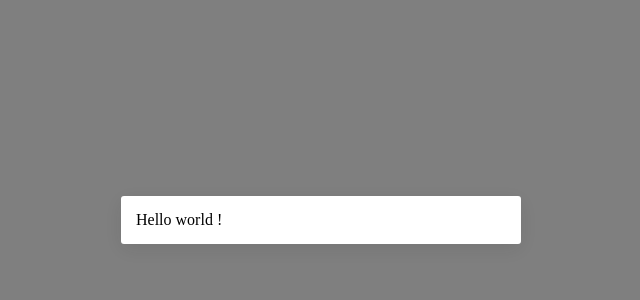
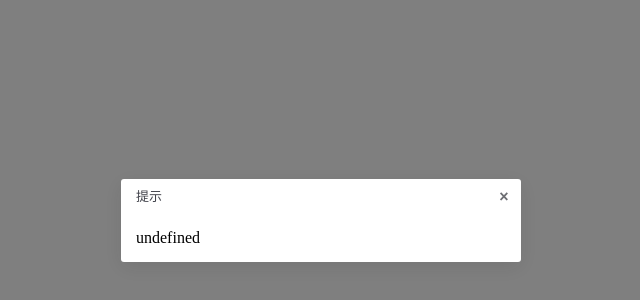
Before and after one commit to mengdu/js-dialog, a website with bundled scripts: page docs/index.html in a window 1280 px wide. Shown: the part 180-480 px from the top of the page, without its empty margins (319-959 px from the left). Built offline with nearby package versions, Linux system fonts and the light colour scheme.

Commit message:
feat: 实现 show/hide 过渡动画

```diff
--- a/src/dialog.js
+++ b/src/dialog.js
@@ -10,8 +10,15 @@ function createElement (tag, attrs = {}) {
   return el
 }
 
+function on (el, event, handle) {
+  el.addEventListener(event, handle, false)
+}
+
 export default class Dialog {
   constructor (options) {
+    const that = this
+    this.options = options = options || {}
+
     this.dom = {
       warpper: createElement('DIV', {
         className: 'js-dialog-wrapper'
@@ -22,34 +29,61 @@ export default class Dialog {
       dialog: createElement('DIV', {
         className: 'js-dialog'
       }),
+      header: createElement('DIV', {
+        className: 'js-dialog-header'
+      }),
       content: createElement('DIV', {
         className: 'js-dialog-content'
       })
     }
-    const that = this
-    this.visibile = true
 
+    this.visibile = false
+
+    this.dom.dialog.appendChild(this.dom.header)
     this.dom.dialog.appendChild(this.dom.content)
     this.dom.warpper.appendChild(this.dom.mask)
     this.dom.warpper.appendChild(this.dom.dialog)
 
-    this.dom.dialog.addEventListener('animationend', function () {
-      console.log(arguments, that.visibile)
+    this.dom.header.innerHTML = '<span>' + (options.title || '提示') + '</span><button class="js-dialog--close"><span>×</span></button>'
+    on(this.dom.dialog, 'animationend', function () {
+      console.log('animationend', that.visibile)
       if (!that.visibile) {
         that.dom.warpper.style.display = 'none'
+
+        setTimeout(function () {
+          that.dom.mask.classList.remove('js-dialog-mask-leave')
+          that.dom.dialog.classList.remove('js-dialog-enter')
+          that.dom.dialog.classList.remove('js-dialog-leave')
+        })
       }
-    }, false)
+    })
+
+    on(this.dom.mask, 'click', function () {
+      that.hide()
+    })
+
+    this.updateContent(options.content)
+    this.dom.warpper.style.display = 'none'
+    document.body.appendChild(this.dom.warpper)
   }
 
-  show (content) {
-    this.dom.content.innerHTML = content
+  show () {
+    this.dom.dialog.classList.add('js-dialog-enter')
+    this.dom.warpper.style.display = ''
     this.visibile = true
-    this.dom.warpper.style.display = ''
-    document.body.appendChild(this.dom.warpper)
   }
 
   hide () {
     this.visibile = false
     this.dom.dialog.classList.add('js-dialog-leave')
+    this.dom.mask.classList.add('js-dialog-mask-leave')
+  }
+
+  updateContent (content) {
+    if (this.options.supportHTML) {
+      this.dom.content.innerHTML = content
+    } else {
+      this.dom.content.innerText = content
+    }
   }
 }
--- a/src/dialog.less
+++ b/src/dialog.less
@@ -18,6 +18,10 @@
   background-color: rgba(0,0,0,.5);
   transition: background-color .3s ease-out;
   animation: opacity-fade-in 0.5s;
+
+  &-leave {
+    animation: opacity-fade-out 0.5s;
+  }
 }
 
 .js-dialog {
@@ -30,37 +34,72 @@
   margin-left: auto;
   box-shadow: 0 5px 20px rgba(26,26,26,.1);
   box-sizing: border-box;
-  transition: max-height .8s ease;
+  transition: max-height .5s ease;
   border-radius: 3px;
-  animation: dialog-fade-in .3s;
 
+  &-enter {
+    animation: dialog-fade-in .3s;
+  }
   &-leave {
-    animation: dialog-fade-out .3s;
+    animation: dialog-fade-out .5s;
+  }
+
+  &-header {
+    height: 35px;
+    line-height: 35px;
+    padding: 0 15px;
+    color: #40424a;
+    font-size: 13px;
+  }
+  &--close {
+    float: right;
+    margin-top: 8px;
+    margin-right: -8px;
+    width: 20px;
+    height: 20px;
+    text-align: center;
+    line-height: 20px;
+    font-size: 16px;
+    font-weight: bold;
+    background: none;
+    border: none;
+    outline: none;
+    padding: 0;
+    color: #6d6e73;
+    cursor: pointer;
+
+    &:hover {
+      color: #EF4A4A;
+    }
   }
 
   &-content {
     padding: 15px;
+    overflow-x: hidden;
+    overflow-y: auto;
   }
 }
 
 @keyframes dialog-fade-in {
   0% {
-    transform: translate3d(0, -20px, 0);
+    // transform: translate3d(0, -20px, 0);
+    transform: rotate(180deg);
     opacity: 0;
   }
   100% {
-    transform: translate3d(0, 0, 0);
+    // transform: translate3d(0, 0, 0);
+    transform: rotate(0);
     opacity: 1;
   }
 }
 
 @keyframes dialog-fade-out {
   0% {
-    transform: translate3d(0, 0 ,0);
+    transform: translate3d(0, 0, 0);
     opacity:1;
   }
   100% {
-    transform:translate3d(0, -20px, );
+    transform:translate3d(0, -40px, 0);
     opacity:0;
   }
 }
```
Also changed, not shown: src/dialog.css.
